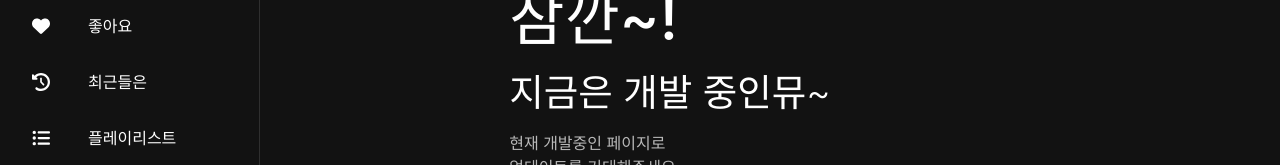
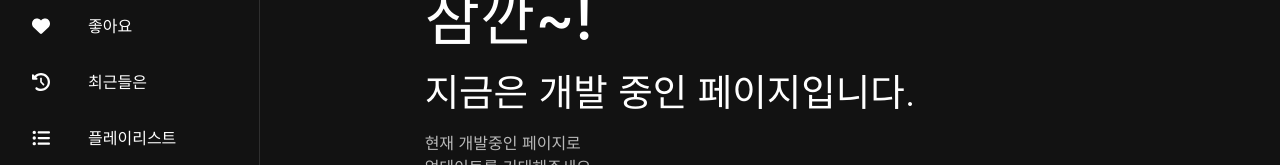
Before and after one commit to Ryujaekang/Music_WEB, a Next.js app: page /account in a window 1280 px wide. Shown: the part 293-458 px from the top of the page. Built offline with nearby package versions, Linux system fonts and the light colour scheme; no server answers.

Commit message:
[Update] 에러 페이지 문구 수정

```diff
--- a/src/components/common/ServiceOFF/index.tsx
+++ b/src/components/common/ServiceOFF/index.tsx
@@ -18,7 +18,7 @@ function ServiceOFF() {
           <Typography variant="h1" fontWeight={500}>
             잠깐~!
           </Typography>
-          <Typography variant="h2">지금은 개발 중인뮤~</Typography>
+          <Typography variant="h2">지금은 개발 중인 페이지입니다.</Typography>
           <Box>
             <Typography color={'text.secondary'}>현재 개발중인 페이지로</Typography>
             <Typography color={'text.secondary'}>업데이트를 기대해주세요</Typography>
--- a/src/pages/404.tsx
+++ b/src/pages/404.tsx
@@ -15,10 +15,9 @@ function Custom404() {
     >
       <Stack direction={'row'} alignItems="center" justifyContent={'center'}>
         <Stack spacing={2}>
-          <Typography variant="h2">404</Typography>
+          <Typography variant="h2">404 Error</Typography>
           <Typography variant="h1">잠깐!</Typography>
-          <Typography variant="h2">여기는 없는 페이지다 뮤!</Typography>
-          <Typography>에러페이지는 위험하니 뒤로 돌아가라 뮤!</Typography>
+          <Typography variant="h2">여기는 404 페이지입니다.</Typography>
         </Stack>
         <Box width={{ xs: 200, sm: 300 }}>
           {/* <Image layout="responsive" src={sadSDCharacter} alt="sd_character image" /> */}
```
